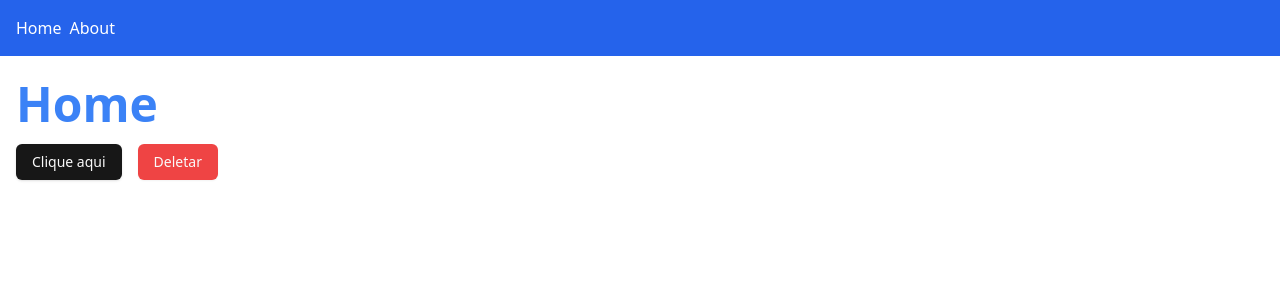
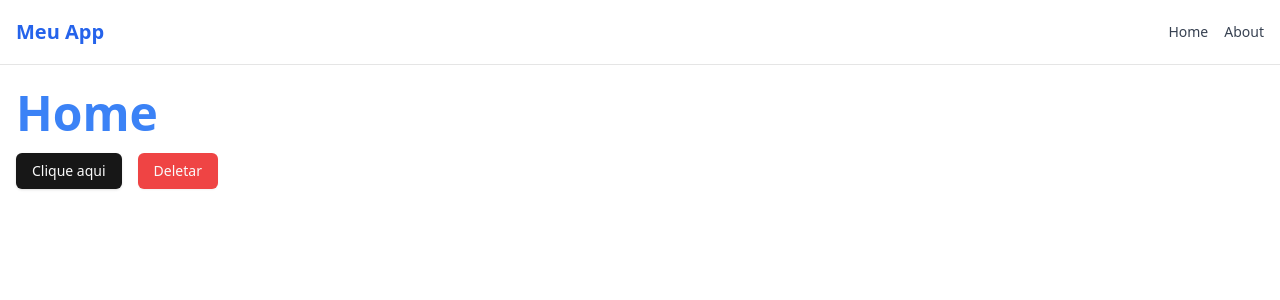
Before and after one commit to betogroo/next-base, a Next.js app: page / in a window 1280 px wide. Shown: the top 300 px of the page. Built offline with nearby package versions, Linux system fonts and the light colour scheme.

Commit message:
feat: create nav bar on layout

```diff
--- a/src/app/layout.tsx
+++ b/src/app/layout.tsx
@@ -5,6 +5,21 @@ export const metadata = {
   title: 'Meu App',
   description: 'Aprendendo Next.js com React',
 }
+
+interface Page {
+  name: string
+  href: string
+}
+const pages: Page[] = [
+  {
+    name: 'Home',
+    href: '/'
+  },
+  {
+    name: 'About',
+    href: '/about'
+  }
+]
 
 export default function RootLayout({
   children,
@@ -14,12 +29,22 @@ export default function RootLayout({
   return (
     <html lang="pt-BR">
       <body>
-        <header className='p-4 bg-blue-600 text-white'>
-          <nav className='container mx-auto flex  gap-2'>
-            <Link href="/">Home</Link>
-            <Link href="/about">About</Link>
-          </nav>
-        </header>
+       <header className="sticky top-0 z-50 border-b bg-white">
+        <div className='container mx-auto flex h-16 items-center justify-between px-4'>
+          <Link href="/" className='text-xl font-bold text-blue-600'>Meu App</Link>
+        <div className='flex items-center gap-4'>
+
+          {
+            pages.map((page => (
+              <Link
+              key={page.href}
+              href={page.href}
+              className='text-sm text-gray-700 hover:text-blue-600'>{page.name}</Link>
+            )))
+          }
+        </div>
+        </div>
+       </header>
         <main className="flex-1 py-6"><div className="container mx-auto px-4" >{children}</div></main>
       </body>
     </html>
```
Also changed, not shown: 1 other file (tests, documents, lock files or other folders).
